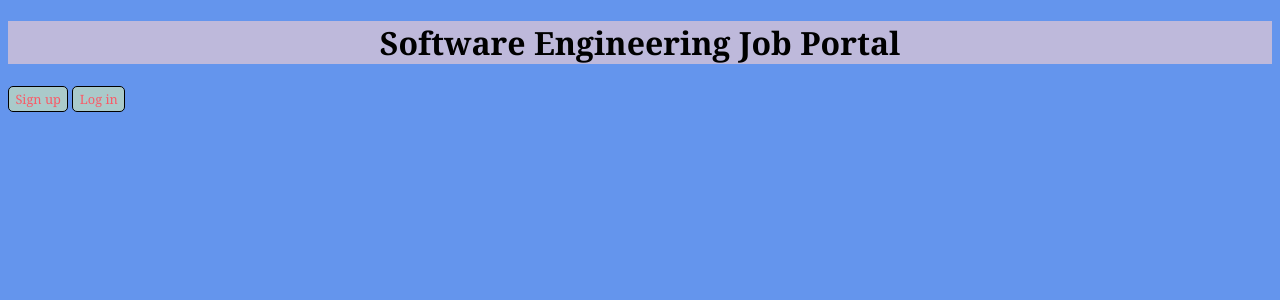
After one commit to gagurpreet/crud_app, a Flask app: template templates/jobs/more.html in a window 1280 px wide. The commit adds this page. Shown: the top 300 px of the page. Run offline with Flask 3, Linux system fonts and the light colour scheme; the template is opened without the code that fills it, so the values that code supplies are empty.

Commit message:
app finished by mvp

```diff
--- a/db/db.py
+++ b/db/db.py
@@ -1,7 +1,8 @@
+import os
 import psycopg2
 import psycopg2.extras
 
-DB_URL = "dbname=job_portal_db"
+DB_URL = os.environ.get("DATABASE_URL", "dbname=job_portal_db")
 
 def sql(query, parameters=[]):
   connection = psycopg2.connect(DB_URL) # open connection
--- a/db/schema.sql
+++ b/db/schema.sql
@@ -33,3 +33,9 @@ CREATE TABLE comments(
   user_id INTEGER,
   job_id INTEGER
 );
+
+ALTER TABLE comments ADD COLUMN content TEXT;
+
+-- SELECT jobs.id, jobs.company_name, jobs.job_link, jobs.job_level, comments.content
+-- FROM jobs
+-- INNER JOIN comments ON jobs.id = comments.job_id;
--- a/routes/jobs_routes.py
+++ b/routes/jobs_routes.py
@@ -1,5 +1,5 @@
 from flask import Blueprint
-from controllers.jobs_controller import index, new, create, edit, update, delete, like, comment
+from controllers.jobs_controller import index, new, create, edit, update, delete, like, comment, more
 
 jobs_routes = Blueprint('jobs_routes', __name__)
 
@@ -11,3 +11,4 @@ jobs_routes.route('/<id>', methods=["POST"])(update)
 jobs_routes.route('/<id>/delete', methods=["POST"])(delete)
 jobs_routes.route('/<id>/likes', methods=["POST"])(like)
 jobs_routes.route('/<id>/comments', methods=["POST"])(comment)
+jobs_routes.route('/<id>/more', methods=["POST"])(more)
--- a/static/css/style.css
+++ b/static/css/style.css
@@ -5,6 +5,7 @@ h1{
    box-sizing: border-box 20px;
    box-shadow: 10px;
    text-align: center;
+   text-emphasis-color: dark blue;
    text-decoration: solid grey;
    background-color: rgb(190, 185, 219);
 }
@@ -17,6 +18,7 @@ h3{
 body {
 	font-family: Cambria, Cochin, Georgia, Times, 'Times New Roman', serif;
 	background-color: cornflowerblue;
+
 }
 
 .jobs {
@@ -34,7 +36,7 @@ a, button{
 	font-size: 0.8rem;
 	text-decoration: solid;
 	cursor: pointer;
-	border-radius: 20px;
+	border-radius: 5px;
 }
 
 .job h3{
@@ -61,3 +63,14 @@ a, button{
 	display: inline;
 	height: 23px;
 }
+
+.job label{
+display: flex;
+flex-direction:column;
+
+}
+
+body a{
+	display: inline-flex;
+	align-items: center;
+}
--- a/templates/jobs/index.html
+++ b/templates/jobs/index.html
@@ -4,7 +4,7 @@
 	<h1>Software Engineering Job Portal</h1>
 
 {% if current_user %}
-		<h3>Welcome to the Job Portal {{ current_user['first_name'] }},</h3>
+		<h3>Welcome to the Jobs Portal {{ current_user['first_name'] }},</h3>
 
 		<section class="controls">
 			<form action="/sessions/delete" method="POST">
@@ -35,6 +35,10 @@
 								<button>Like</button>
 							</form>
 
+							<form action="/jobs/{{job['id']}}/more" method="POST">
+								<button>More</button>
+							</form>
+
 							<form action="/jobs/{{job['id']}}/comments" method="POST">
 
 								<label for="content">Comment:</label>
--- /dev/null
+++ b/templates/jobs/more.html
@@ -0,0 +1,27 @@
+{% extends 'base.html' %}
+
+{% block content %}
+	<h1>Software Engineering Job Portal</h1>
+
+{% if current_user %}
+		<h3>Welcome to the Jobs Portal {{ current_user['first_name'] }},</h3>
+
+				<section class="job">
+					<header>
+						<h3>Company Name: {{ job['company_name'] }}</h3>
+						<h3>Job Level: {{ job['job_level'] }}</h3>
+						<h4><a href="{{ job['job_link'] }}">click here for job description</a></h4>
+
+						<section class="comment">
+								<header>
+									<h3>Comment: {{ comment['content'] }}</h3>
+								</header>
+						</section>
+					</header>
+				</section>
+{% else %}
+	<a href="/users/new">Sign up</a>
+	<a href="/sessions/new">Log in</a>
+{% endif %}
+
+{% endblock %}
```
Also changed, not shown: controllers/jobs_controller.py (+7 -2 lines), models/job.py (+11 -3 lines).
